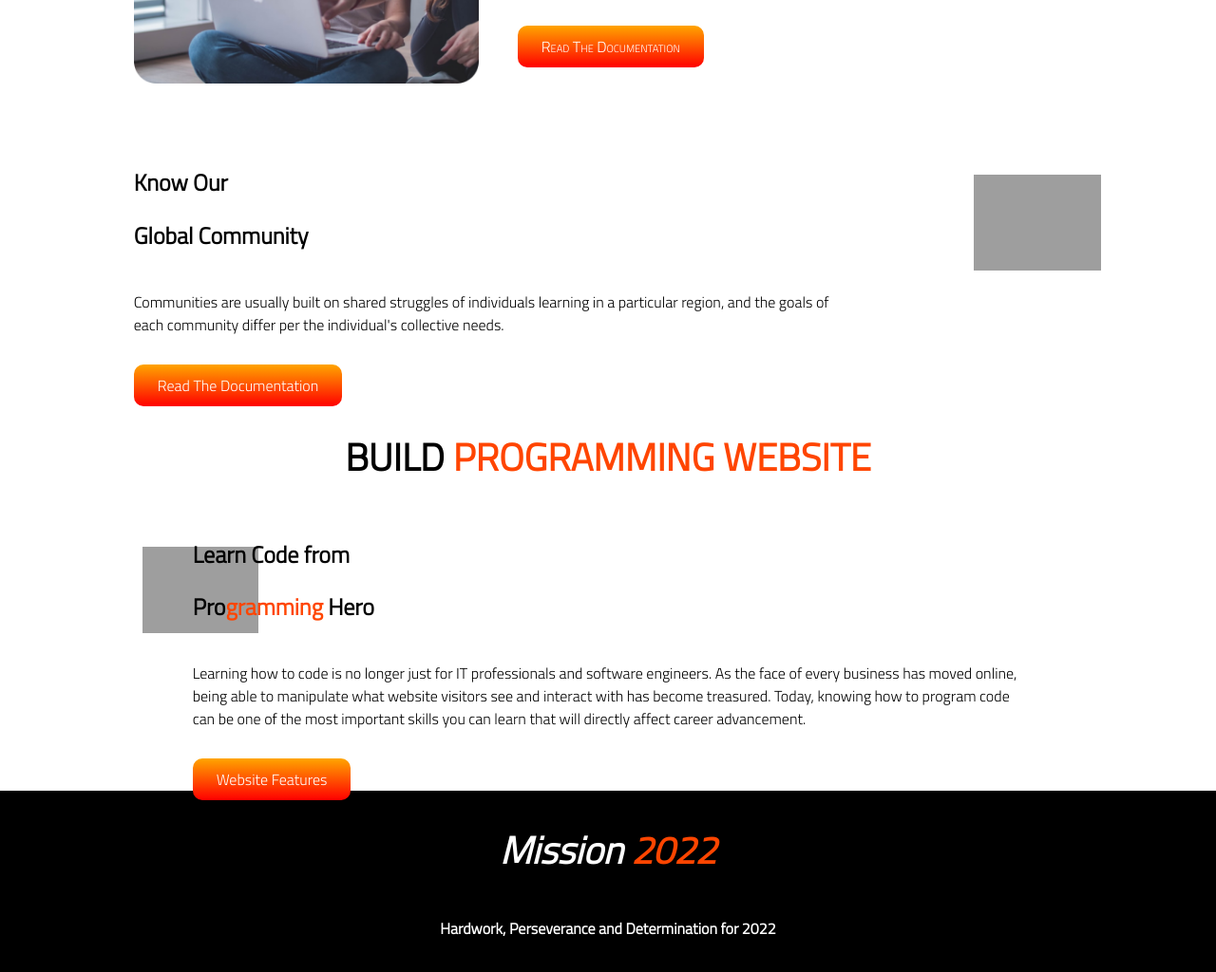
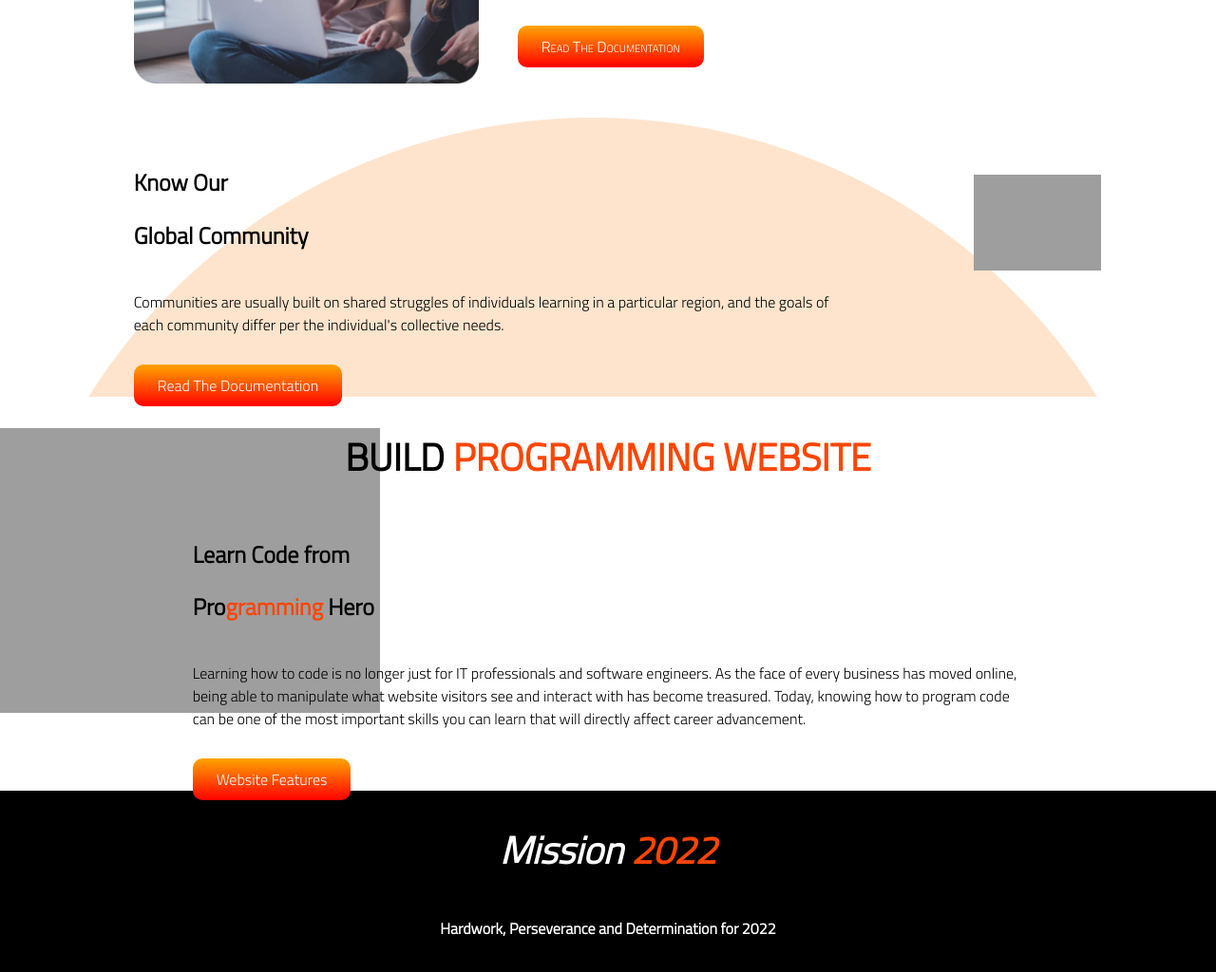
Before and after one commit to nabilhayat/project-1, a plain HTML site: page index.html in a window 1280 px wide. Shown: the part 1348-2372 px from the top of the page at 95% size. Drawn offline with Linux system fonts and the light colour scheme; the site is published under a folder, as on GitHub Pages, so addresses that start at the root find nothing.

Commit message:
image rec

```diff
--- a/style.css
+++ b/style.css
@@ -18,7 +18,7 @@ font-family: 'Titillium Web', sans-serif;
 }
 
 .flexible{
-    background-image: url(/images/shapes/shape-8.png);
+    background-image: url(images/shapes/shape-8.png);
     background-repeat: no-repeat;
     background-size: 15%;
     background-position-x: right;
@@ -185,7 +185,7 @@ p{
 }
 
 .fourth-div{
-    background-image: url(/images/shapes/shape-5.png);
+    background-image: url(images/shapes/shape-5.png);
 }
 
 .fifth-div img{
@@ -234,7 +234,7 @@ p{
 
 
 .last-section{
-    background-image: url(/images/shapes/shape-7.png);
+    background-image: url(images/shapes/shape-7.png);
 
     background-repeat: no-repeat;
 }
```
